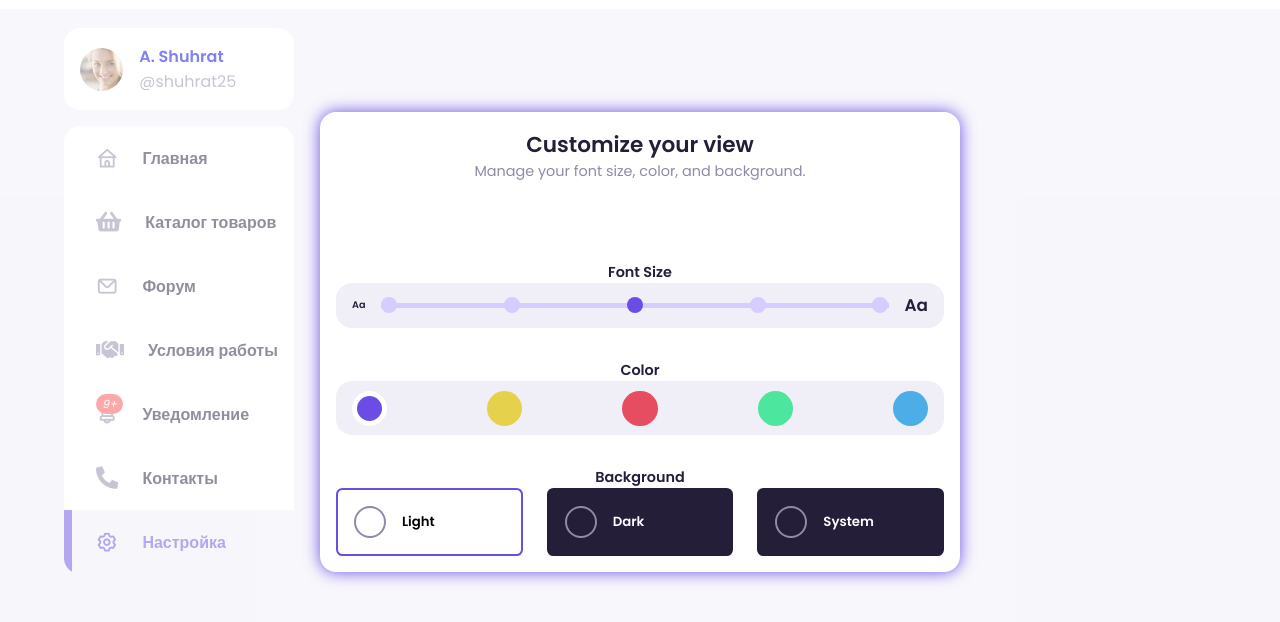
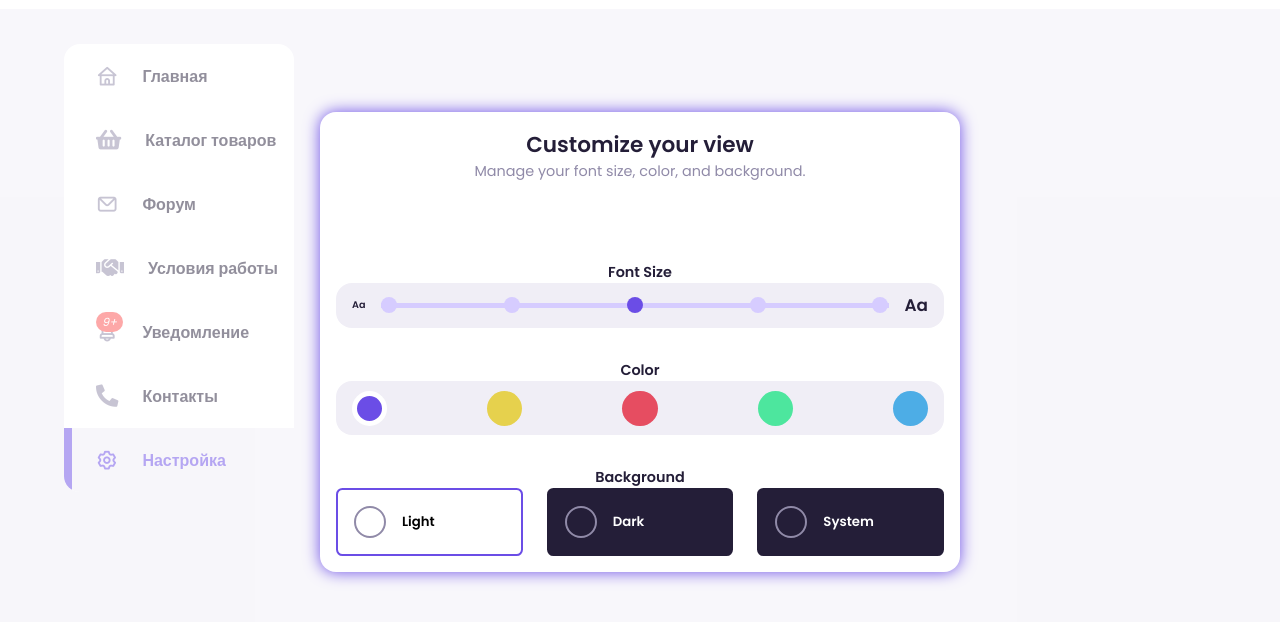
Before and after one commit to Shuhrat25/Shopping_website, a plain HTML site: page index.html in a window 1280 px wide. Shown: the part 58-680 px from the top of the page. Drawn offline with nearby package versions, Linux system fonts and the light colour scheme.

Commit message:
Izzatbek

```diff
--- a/index.html
+++ b/index.html
@@ -69,7 +69,7 @@
         <div class="container">
             <!-- ============ LEFT ========= -->
             <div class="left">
-                <a href="#" class="profile">
+                <!-- <a href="#" class="profile">
                     <div class="profile-photo">
                         <img src="./assets/images/profile-1.jpg" alt="">
                     </div>
@@ -79,7 +79,7 @@
                             @shuhrat25
                         </p>
                     </div>
-                </a>
+                </a> -->
                 <!-- ------------------ SIDEBAR ------------------- -->
                 <div class="sidebar">
                     <ul>
```
